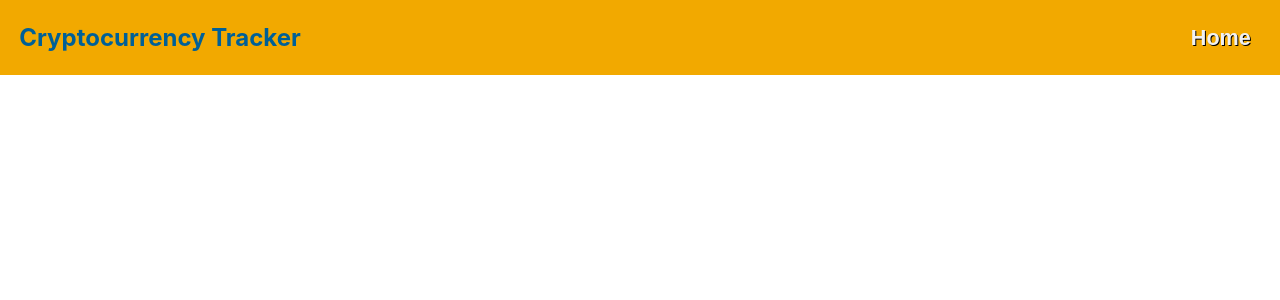
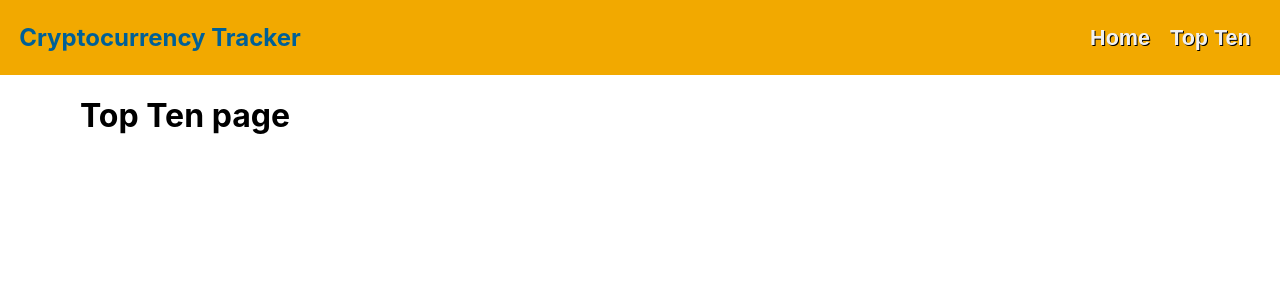
Before and after one commit to jfdoyle3/CryptoCurrencyTracker-Frontend, a React (Create React App) app: page /topten in a window 1280 px wide. Shown: the top 300 px of the page. Built offline with nearby package versions, Linux system fonts and the light colour scheme.

Commit message:
added Top Ten component

```diff
--- a/src/components/Navbar/NavBar.js
+++ b/src/components/Navbar/NavBar.jsx
@@ -38,6 +38,7 @@ const NavBar = (props) => {
           justifyContent: 'flex-end'
         }}>
           <NavButton to="/" label="Home" />
+          <NavButton to="/topTen" label="Top Ten" />
           {/* {auth.token ? (
             <NavButton to="/developers" label="Developers" />
           ) : (
--- a/src/components/Routers/AppRouter.js
+++ b/src/components/Routers/AppRouter.js
@@ -2,6 +2,7 @@ import React from 'react';
 import {Route, Routes} from 'react-router-dom';
 import Navbar from "../Navbar/NavBar";
 import Home from "../Home/Home";
+import TopTen from "../cryptocurrency/TopTen";
 
 // import Login from '../Auth/Login';
 // import Register from '../Auth/Register';
@@ -16,6 +17,7 @@ const AppRouter = () => {
 
         <Routes>
           <Route path="/" element={<Home />} />
+          <Route path="/topten" element={<TopTen />} />
 
           {/* <Route path="/login" element={<Login />} />
           <Route path="/register" element={<Register />} /> */}
--- /dev/null
+++ b/src/components/cryptocurrency/TopTen.jsx
@@ -0,0 +1,13 @@
+import React from 'react';
+import {TopTenContainer} from './TopTenStyles';
+
+const TopTen = () => {
+
+  return (
+    <TopTenContainer>
+    <h1>Top Ten page</h1>
+    </TopTenContainer>
+  )
+}
+
+export default TopTen;
--- /dev/null
+++ b/src/components/cryptocurrency/TopTenStyles.js
@@ -0,0 +1,8 @@
+import styled from 'styled-components';
+
+export const TopTenContainer=styled.div`
+  display: flex;
+  padding-left: 80px;
+  width: 80%;
+  border-right: 0px;
+  `;
```
Also changed, not shown: src/components/Home/Home.jsx (renamed from src/components/Home/Home.js), src/components/Navbar/NavButton.jsx (renamed from src/components/Navbar/NavButton.js).
